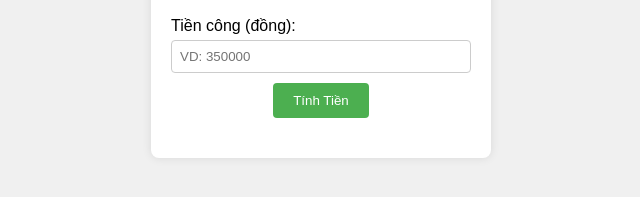
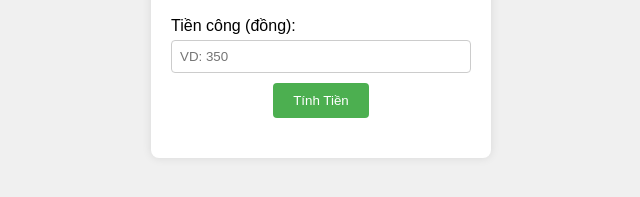
Before and after one commit to nmt201088/Tinhgiavang, a plain HTML site: page index.html in a window 1280 px wide. Shown: the part 471-668 px from the top of the page, 319-959 px from the left. Drawn offline with Linux system fonts and the light colour scheme.

Commit message:
Update index.html

```diff
--- a/index.html
+++ b/index.html
@@ -25,7 +25,7 @@
         </select><br>
 
         <label for="tienCong">Tiền công (đồng):</label>
-        <input type="number" id="tienCong" placeholder="VD: 350000"><br>
+        <input type="number" id="tienCong" placeholder="VD: 350"><br>
 
         <button onclick="tinhTien()">Tính Tiền</button>
         <p id="ketQua"></p>
```
